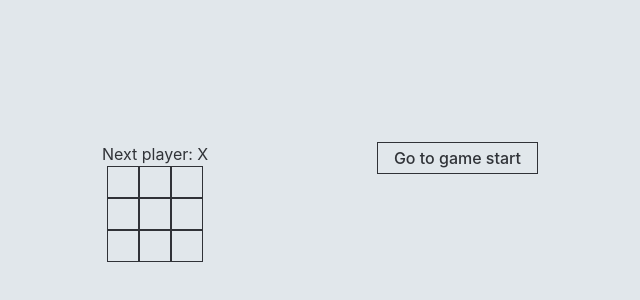
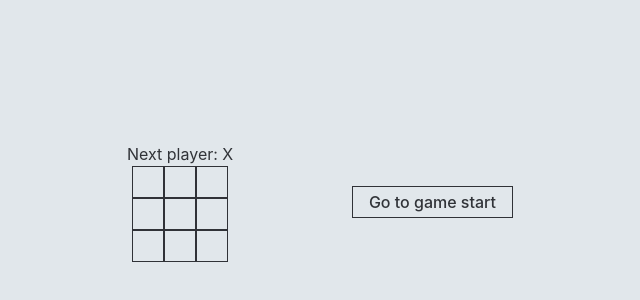
Before and after one commit to ErickGomezUCA/tic-tac-toe, a React (Vite) app in the folder react/: page / in a window 1280 px wide. Shown: the part 198-498 px from the top of the page, without its empty margins (320-960 px from the left). Built offline with nearby package versions, Linux system fonts and the light colour scheme.

Commit message:
Fix board alignment

```diff
--- a/react/src/App.css
+++ b/react/src/App.css
@@ -1,5 +1,5 @@
 #root {
-  max-width: 500px;
+  max-width: 450px;
   width: 100%;
   margin: 0 auto;
   padding: 2rem;
@@ -16,6 +16,7 @@
 .game {
   display: flex;
   flex-direction: row;
+  align-items: center;
   justify-content: space-between;
   gap: 25px;
   width: 100%;
```
